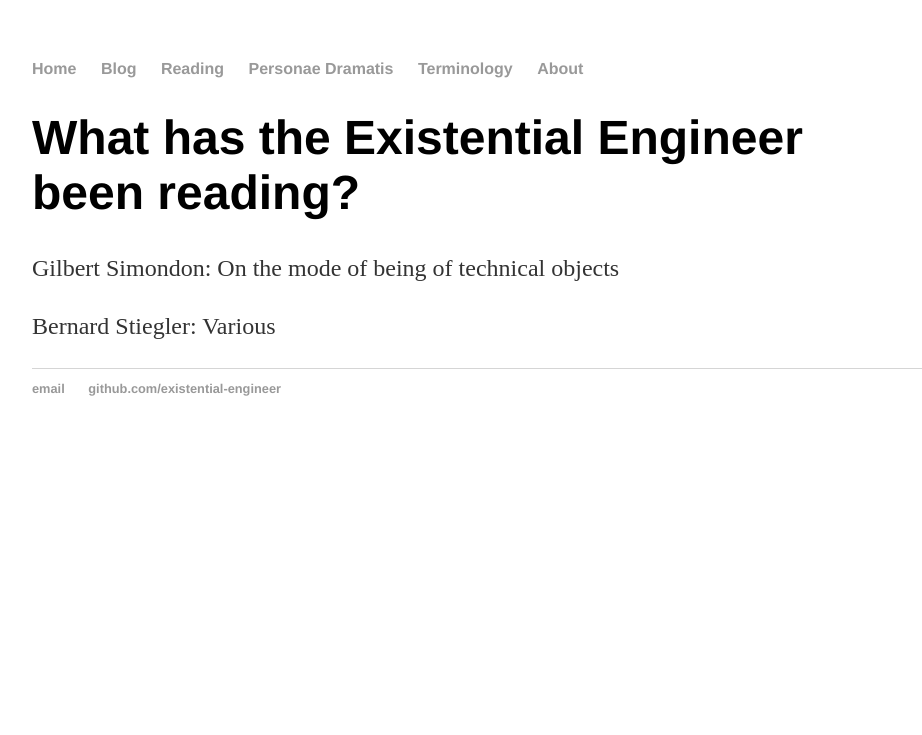
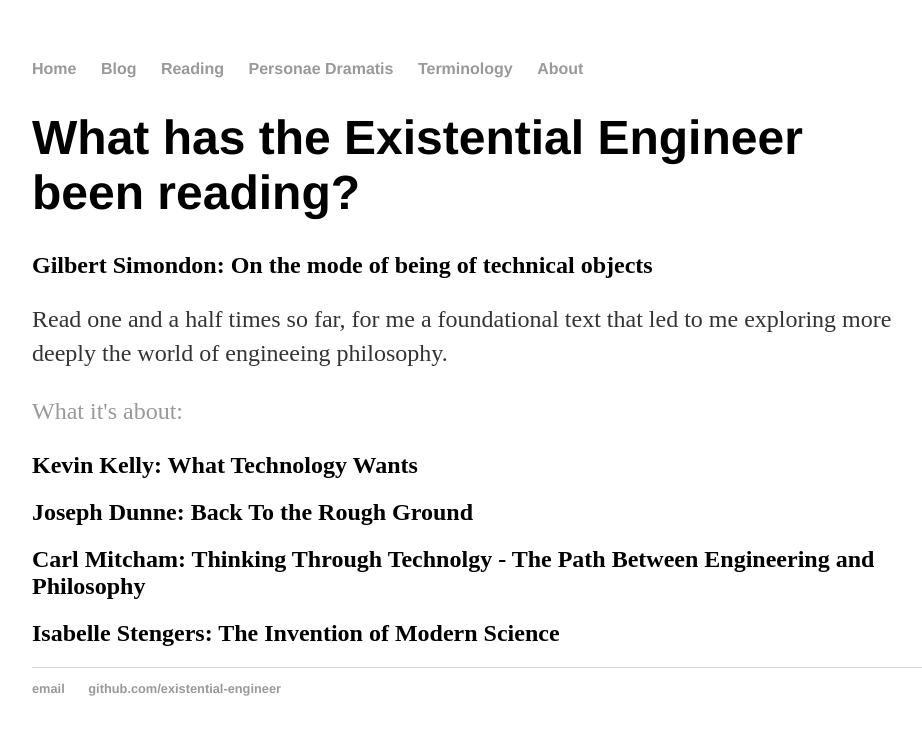
Before and after one commit to existential-engineer/existential-engineer.github.io, a Jekyll site: the page built from readinglist/index.html, in a window 1280 px wide. Shown: the top 735 px of the page, without its empty margins (160-1082 px from the left). Built offline with Jekyll 4.4.1, drawn with Linux system fonts in a browser that asks for light colours.

Commit message:
Updated the reading list
Added titles, started expermenting with html formatting

```diff
--- a/readinglist/index.html
+++ b/readinglist/index.html
@@ -4,6 +4,11 @@ title: Books and Sources
 ---
 <div class="blurb">
         <h1>What has the Existential Engineer been reading?</h1>
-        <p>Gilbert Simondon: On the mode of being of technical objects</a></p>
-        <p>Bernard Stiegler: Various</a></p>
+        <h2>Gilbert Simondon: On the mode of being of technical objects</h2>
+        <p>Read one and a half times so far, for me a foundational text that led to me exploring more deeply the world of engineeing philosophy.</p>
+        <p><a>What it's about: </a></p>
+        <h2>Kevin Kelly: What Technology Wants</h2>
+        <h2>Joseph Dunne: Back To the Rough Ground</h2>
+        <h2>Carl Mitcham: Thinking Through Technolgy - The Path Between Engineering and Philosophy</h2>
+        <h2>Isabelle Stengers: The Invention of Modern Science</h2>
 </div><!-- /.blurb -->
```
